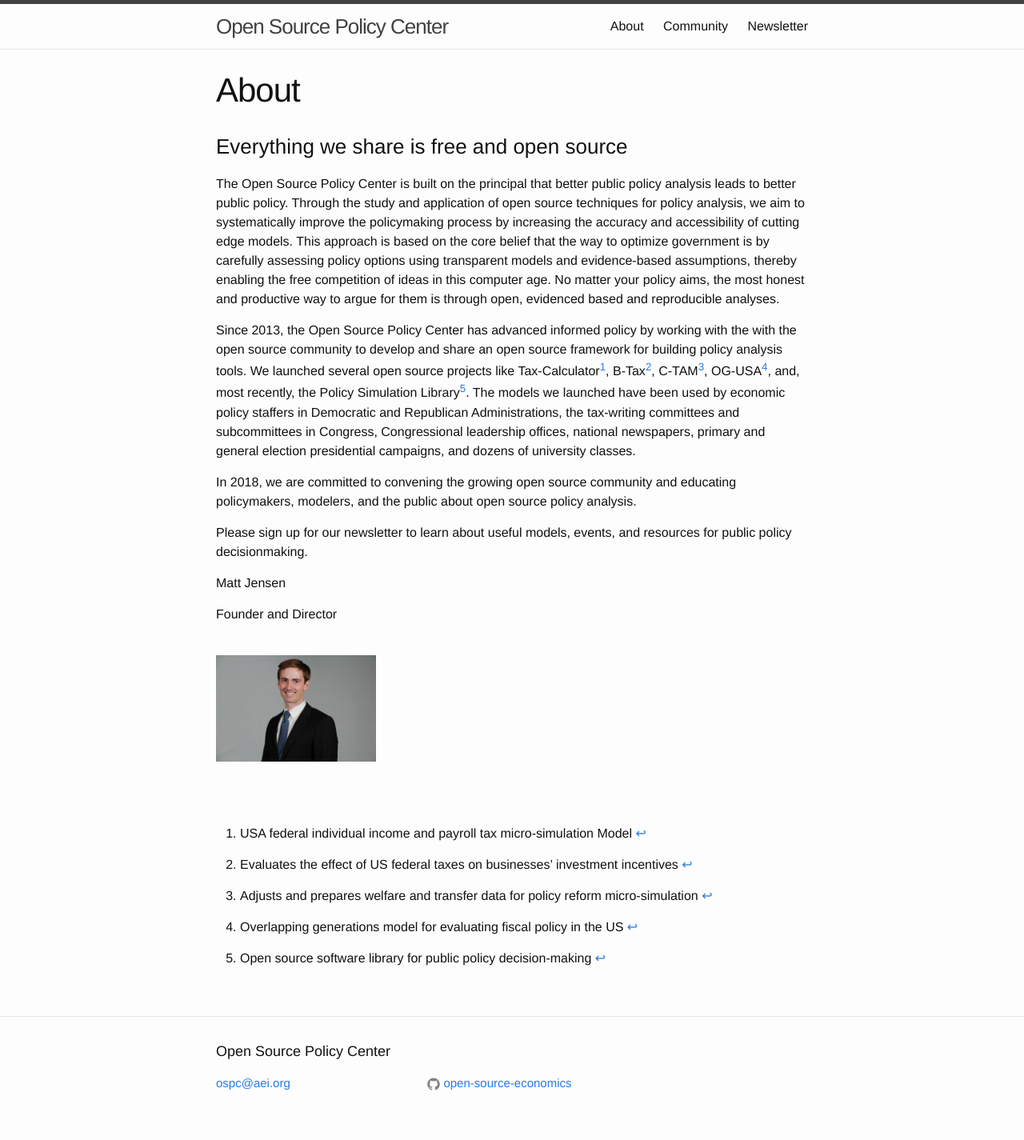
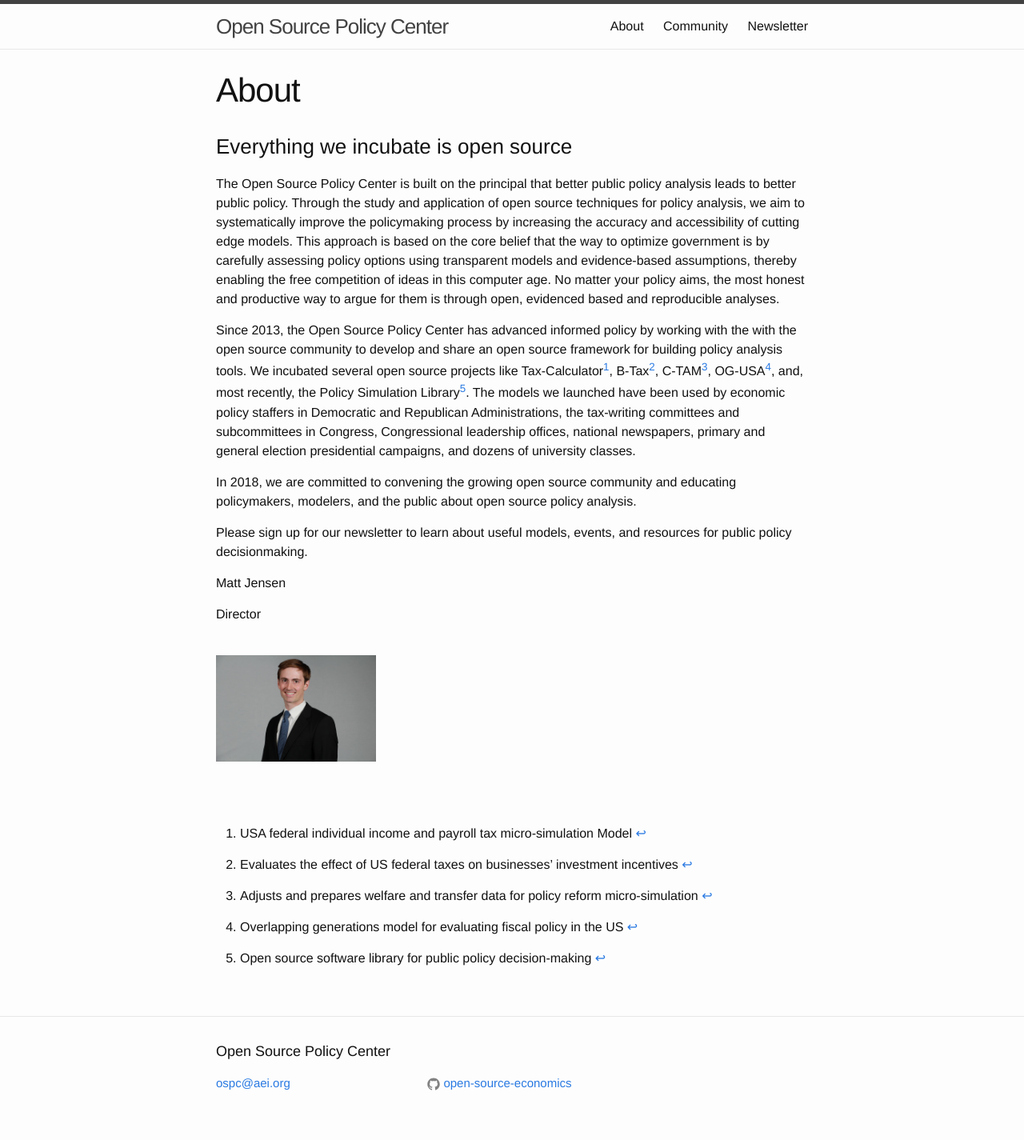
Before and after one commit to ospc-org/ospc-org.github.io, a Jekyll site: the page built from about.md, in a window 1280 px wide. Shown: the whole page at 80% size. Built offline with Jekyll 4.4.1, drawn with Linux system fonts in a browser that asks for light colours.

Commit message:
Some edits

```diff
--- a/about.md
+++ b/about.md
@@ -5,18 +5,18 @@ permalink: /about/
 layout: page
 ---
 
-### Everything we share is free and open source
+### Everything we incubate is open source
 
 The Open Source Policy Center is built on the principal that better public policy analysis leads to better public policy. Through the study and application of open source techniques for policy analysis, we aim to systematically improve the policymaking process by increasing the accuracy and accessibility of cutting edge models. This approach is based on the core belief that the way to optimize government is by carefully assessing policy options using transparent models and evidence-based assumptions, thereby enabling the free competition of ideas in this computer age. No matter your policy aims, the most honest and productive way to argue for them is through open, evidenced based and reproducible analyses.
 
-Since 2013, the Open Source Policy Center has advanced informed policy by working with the with the open source community to develop and share an open source framework for building policy analysis tools. We launched several open source projects like Tax-Calculator[^1], B-Tax[^2], C-TAM[^3], OG-USA[^4], and, most recently, the Policy Simulation Library[^5]. The models we launched have been used by economic policy staffers in Democratic and Republican Administrations, the tax-writing committees and subcommittees in Congress, Congressional leadership offices, national newspapers, primary and general election presidential campaigns, and dozens of university classes.
+Since 2013, the Open Source Policy Center has advanced informed policy by working with the with the open source community to develop and share an open source framework for building policy analysis tools. We incubated several open source projects like Tax-Calculator[^1], B-Tax[^2], C-TAM[^3], OG-USA[^4], and, most recently, the Policy Simulation Library[^5]. The models we launched have been used by economic policy staffers in Democratic and Republican Administrations, the tax-writing committees and subcommittees in Congress, Congressional leadership offices, national newspapers, primary and general election presidential campaigns, and dozens of university classes.
 
 In 2018, we are committed to convening the growing open source community and educating policymakers, modelers, and the public about open source policy analysis.
 
 Please sign up for our newsletter to learn about useful models, events, and resources for public policy decisionmaking.
 
 <p>Matt Jensen</p>
-<p>Founder and Director</p>
+<p>Director</p>
 <br>
 <img src="/images/jensen.jpg" alt="OSPC" width="200">
 
```
Also changed, not shown: community.md (+3 -5 lines), index.md (+1 -1 lines).
